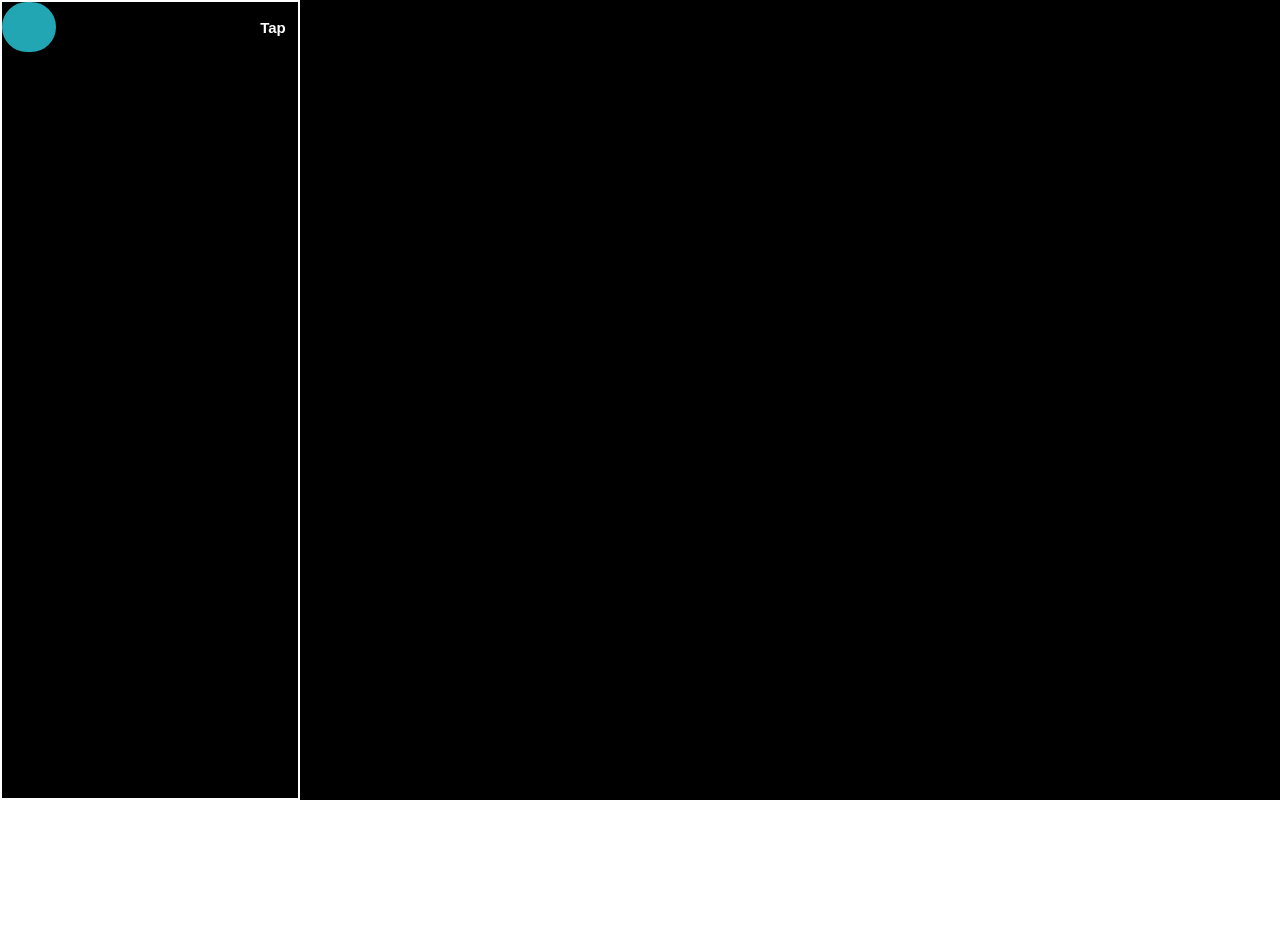
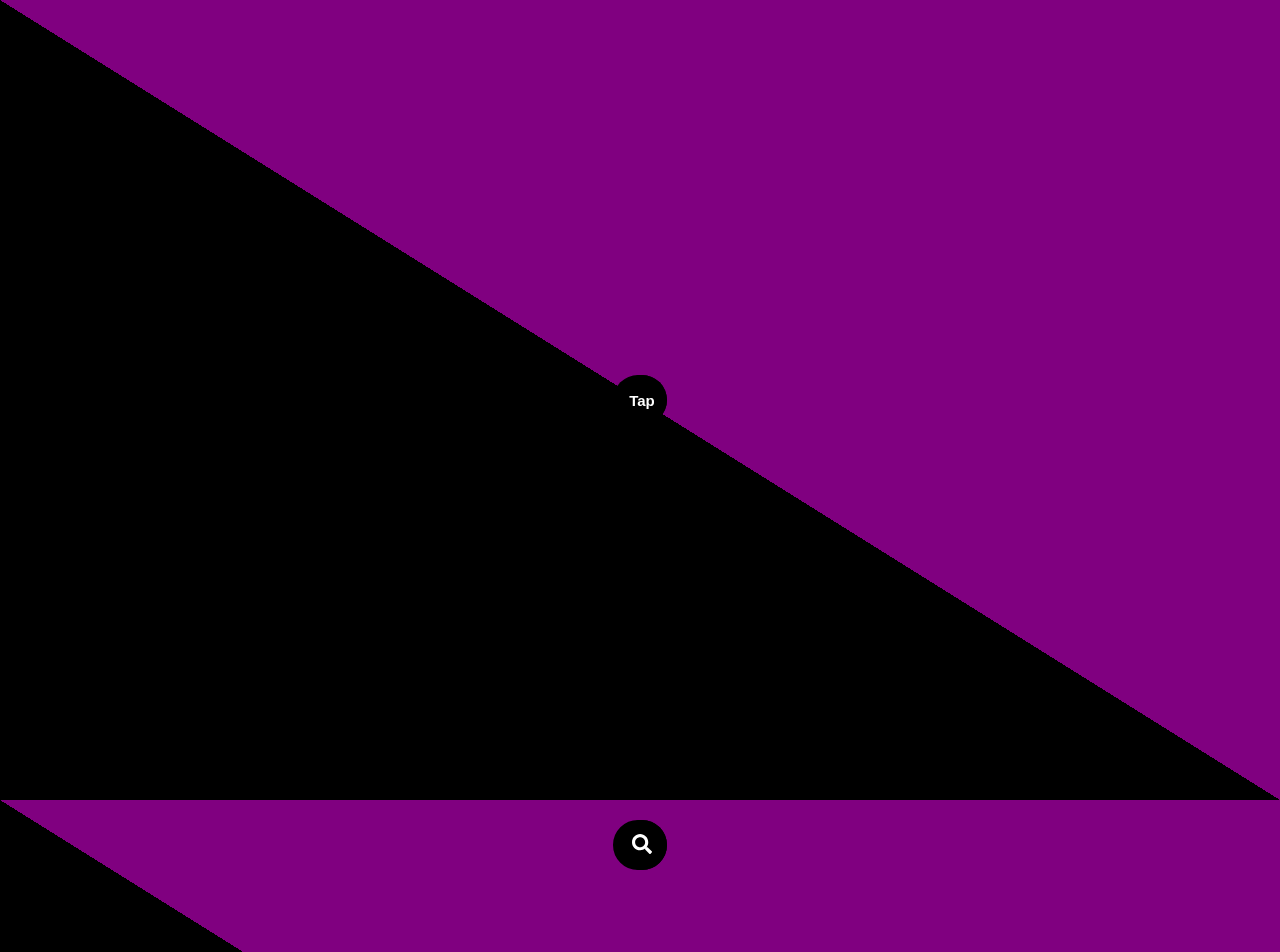
Before and after one commit to dynamic109/Learnify, a plain HTML site: page index.html in a window 1280 px wide. Shown: the top 952 px of the page. Before the commit the page ends 800 px from the top, so only its background shows below. Drawn offline with Linux system fonts and the light colour scheme.

Commit message:
updated all features and search button to svg file

```diff
--- a/index.html
+++ b/index.html
@@ -7,7 +7,7 @@
     <title>Document</title>
   </head>
   <body>
-    <section class="search-box-container">
+    <section class="search-box-container" id="container-1">
       <div class="search-box">
         <button class="btn-search" id="search-btn">Tap</button>
         <input
@@ -19,21 +19,18 @@
       </div>
     </section>
 
-    <section style="background: black; width: 100%; height: 100vh">
-      <div class="container">
-        <div
-          class="search-box"
-          style="border: 2px solid white; width: 100%; height: 100vh"
-        >
-          <div>
-            <button class="btn-search" id="search-btn">Tap</button>
-            <input
-              id="search-box"
-              type="text"
-              class="input-search"
-              placeholder="Type to Search..."
-            />
-          </div>
+    <section>
+      <div class="container" id="container-2">
+        <div class="search-box-2">
+          <button class="btn-search-2" id="search-btn">
+            <img src="./images/search.svg" id="search-icon" />
+          </button>
+          <input
+            id="search-box"
+            type="text"
+            class="input-search-2"
+            placeholder="Type to Search..."
+          />
         </div>
       </div>
     </section>
--- a/script.js
+++ b/script.js
@@ -1,9 +1,13 @@
 const searchBtn = document.getElementById("search-btn");
 const searchBox = document.getElementById("search-box");
-const showBody = document.querySelector(".container");
+const firstContainer = document.getElementById("container-1");
+const secondContainer = document.getElementById("container-2");
+let text = "";
 
 searchBox.addEventListener("focus", function () {
   searchBtn.textContent = "Search";
+  text = searchBtn.textContent;
+  console.log(text);
   searchBtn.style.paddingRight = "3.5rem";
 });
 
@@ -20,3 +24,12 @@ searchBtn.addEventListener("focusout", function () {
 searchBox.addEventListener("focusout", function () {
   searchBtn.textContent = "Tap";
 });
+
+searchBtn.addEventListener("click", function () {
+  if (text === "Search") {
+    firstContainer.style.display = "none";
+    secondContainer.style.display = "flex";
+  } else {
+    searchBox.style.border = "2px solid purple";
+  }
+});
--- a/style.css
+++ b/style.css
@@ -8,10 +8,10 @@
   padding: 0px;
   width: 100%;
   height: 100vh;
-  display: none;
+  display: flex;
   justify-content: center;
   align-items: center;
-  background-color: #130f40;
+  background: linear-gradient(to bottom left, purple 50%, black 50%);
   font-family: "Lato" !important;
 }
 .search-box {
@@ -23,15 +23,17 @@
   outline: none;
   height: 50px;
   width: 50px;
-  border: 2px solid #22a6b3;
+  background-color: black;
+  background-origin: border-box;
+  background-repeat: no-repeat;
+  border: 2px solid transparent;
   padding: 10px;
   font-size: 15px;
   letter-spacing: 2px;
   border-radius: 25px;
   transition: all 0.5s ease-in-out;
-  background-color: #22a6b3;
   padding-right: 40px;
-  color: #fff;
+  color: white;
 }
 .input-search::placeholder {
   color: rgba(255, 255, 255, 0.5);
@@ -50,10 +52,11 @@
   border-radius: 50%;
   position: absolute;
   right: 0px;
-  color: #ffffff;
-  background-color: transparent;
+  color: white;
+  background-color: black;
   pointer-events: painted;
 }
+
 .btn-search:focus ~ .input-search {
   width: 300px;
   border-radius: 0px;
@@ -70,6 +73,70 @@
 }
 
 .container {
-  display: black;
+  padding: 20px 0;
+  width: 100%;
+  height: 100vh;
+  display: flex;
+  justify-content: center;
+  background: linear-gradient(to bottom left, purple 50%, black 50%);
+  font-family: "Lato" !important;
+}
+
+.search-box-2 {
+  width: fit-content;
+  height: fit-content;
+  position: relative;
+}
+.input-search-2 {
+  outline: none;
+  height: 50px;
+  width: 50px;
+  background-color: black;
+  background-origin: border-box;
+  background-repeat: no-repeat;
+  border: 2px solid transparent;
+  padding: 10px;
+  font-size: 15px;
+  letter-spacing: 2px;
+  border-radius: 25px;
+  border: 2px solid black;
+  transition: all 0.5s ease-in-out;
+  padding-right: 40px;
+  color: white;
+}
+.input-search-2::placeholder {
+  color: rgba(255, 255, 255, 0.5);
+  font-size: 15px;
+  letter-spacing: 2px;
+  font-weight: 100;
+}
+.btn-search-2 {
+  width: 50px;
+  height: 50px;
+  border-style: none;
+  font-size: 15px;
+  font-weight: bold;
+  outline: none;
+  cursor: pointer;
+  border-radius: 50%;
+  position: absolute;
+  right: 0px;
+  color: white;
+  background-color: black;
+  pointer-events: painted;
+}
+
+.btn-search-2:focus ~ .input-search-2 {
   width: 300px;
+  border-radius: 0px;
+  background-color: transparent;
+  /* border-bottom: 1px solid rgba(255, 255, 255, 0.5); */
+  transition: all 500ms cubic-bezier(0, 0.11, 0.35, 2);
 }
+.input-search-2:focus {
+  width: 300px;
+  border-radius: 0px;
+  background-color: transparent;
+  /* border-bottom: 1px solid rgba(255, 255, 255, 0.5); */
+  transition: all 500ms cubic-bezier(0, 0.11, 0.35, 2);
+}
```
Also changed, not shown: images/search.svg (added). Lines whose indentation alone changed are shown as unchanged.
